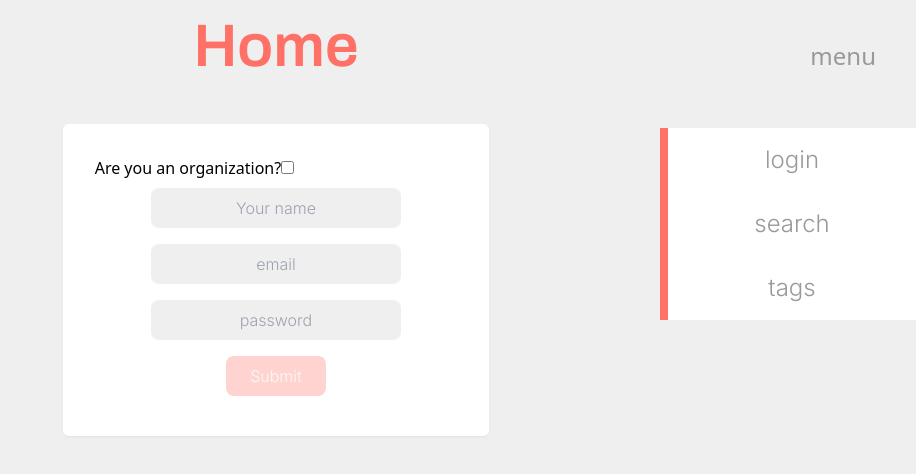
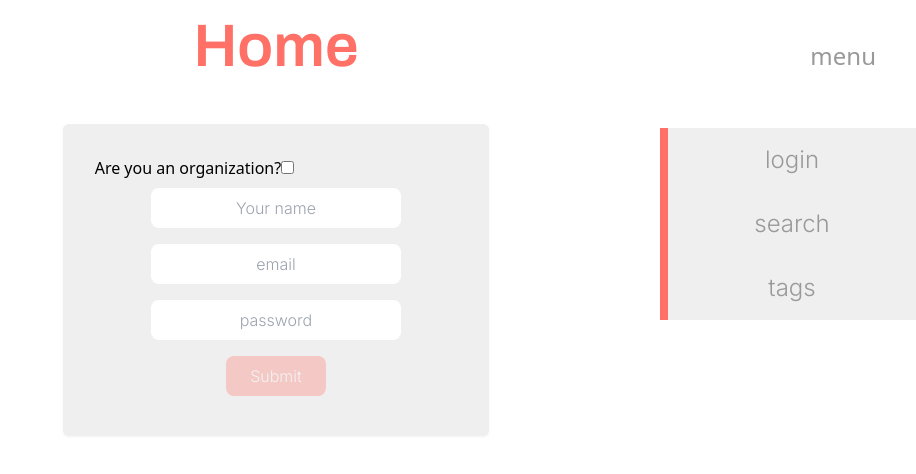
Before and after one commit to brian-wastle/Fund-Flare, a React (Vite) app in the folder client/: page /signup in a window 1280 px wide. Both pictures are taken after a click on the button "menu". Shown: the top 474 px of the page, without its empty margins (364-1280 px from the left). Built offline with nearby package versions, Linux system fonts and the light colour scheme; no server answers.

Commit message:
fail to login create account notification

```diff
--- a/client/src/components/LoginForm.jsx
+++ b/client/src/components/LoginForm.jsx
@@ -2,13 +2,14 @@ import { useState } from 'react';
 import { Link } from 'react-router-dom';
 import Auth from '../utils/auth';
 import { useMutation } from '@apollo/client';
+import { motion, AnimatePresence } from "framer-motion"
 import { LOGIN_USER } from '../utils/mutations';
 
 
 const LoginForm = () => {
   const [userFormData, setUserFormData] = useState({ email: '', password: '' });
+  const [failedLoginOpen, setfailedLoginOpen] = useState(false);
   const [validated] = useState(false);
-  const [showAlert, setShowAlert] = useState(false);
   const [login, { error }] = useMutation(LOGIN_USER);
 
   const handleInputChange = (event) => {
@@ -27,7 +28,12 @@ const LoginForm = () => {
       Auth.login(token);
     } catch (err) {
       console.error(err);
-      setShowAlert(true);
+
+      setfailedLoginOpen(true)
+
+      setInterval(() => {
+        setfailedLoginOpen(false)
+      }, 4000);
     }
 
     setUserFormData({
@@ -77,6 +83,17 @@ const LoginForm = () => {
           className='text-lg text-gray-400 text-center pt-2'
         >Don't have an account?</h1></Link>
 
+        <AnimatePresence>
+          {failedLoginOpen && (
+            <motion.div
+              initial={{ opacity: 0 }}
+              animate={{ opacity: 1, transition: { ease: "easeOut", duration: 0.4 } }}
+              exit={{ opacity: 0, transition: { ease: "easeIn", duration: 0.4 } }}>
+              <h1 className='text-center text-text-light p-2 my-2 bg-red-400 rounded-xl opacity-75'>incorrect login</h1>
+            </motion.div>
+          )}
+        </AnimatePresence>
+
       </div>
     </>
   );
--- a/client/src/components/Navbar.jsx
+++ b/client/src/components/Navbar.jsx
@@ -24,8 +24,8 @@ const AppNavbar = () => {
         {menuOpen && (
           <motion.div
             initial={{ opacity: 0, x: 300 }}
-            animate={{ opacity: 1, x: 0, transition: { ease: "easeOut", duration: 0.2 } }}
-            exit={{ opacity: 0, x: 300, transition: { ease: "easeIn", duration: 0.2 } }}
+            animate={{ opacity: 1, x: 0, transition: { ease: "easeOut", duration: 0.3 } }}
+            exit={{ opacity: 0, x: 300, transition: { ease: "easeIn", duration: 0.3 } }}
             className='absolute top-0 right-0 w-full h-full'>
             <div onClick={() => setMenuOpen(false)}
               className='absolute top-0 w-full h-full z-20' />
@@ -36,16 +36,16 @@ const AppNavbar = () => {
                 <>
                   <Link to={`/profile/${Auth.getProfile().data._id}`}><button
                     className='font-secondary text-2xl text-text-dark w-full p-4 bg-light-2 border-l-8 border-primary hover:border-secondary transition-all duration-300'
-                  >profile</button></Link>
+                    onClick={() => setMenuOpen(false)}>profile</button></Link>
 
-                  {userData.isAdmin &&(
+                  {userData.isAdmin && (
                     <Link to={`/organization`}><button
                       className='font-secondary text-2xl text-text-dark w-full p-4 bg-light-2 border-l-8 border-primary hover:border-secondary transition-all duration-300'
-                    >organization</button></Link>
+                      onClick={() => setMenuOpen(false)}>organization</button></Link>
                   )}
 
                   <button className='font-secondary text-2xl text-text-dark w-full p-4 bg-light-2 border-l-8 border-primary hover:border-secondary transition-all duration-300'
-                    onClick={() => Auth.logout()}>logout</button>
+                    onClick={() => { Auth.logout(), setMenuOpen(false) }}>logout</button>
                 </>
               ) : (
                 <button className='font-secondary text-2xl text-text-dark w-full p-4 bg-light-2 border-l-8 border-primary hover:border-secondary transition-all duration-300'
@@ -54,11 +54,11 @@ const AppNavbar = () => {
 
               <Link to="/search"><button
                 className='font-secondary text-2xl text-text-dark w-full p-4 bg-light-2 border-l-8 border-primary hover:border-secondary transition-all duration-300'
-              >search</button></Link>
+                onClick={() => setMenuOpen(false)}>search</button></Link>
 
               <Link to="/tags"><button
                 className='font-secondary text-2xl text-text-dark w-full p-4 bg-light-2 border-l-8 border-primary hover:border-secondary transition-all duration-300'
-              >tags</button></Link>
+                onClick={() => setMenuOpen(false)}>tags</button></Link>
 
             </div>
           </motion.div>
--- a/client/src/pages/SignupPage.jsx
+++ b/client/src/pages/SignupPage.jsx
@@ -6,10 +6,8 @@ import { ADD_USER } from '../utils/mutations';
 
 
 const SignupForm = () => {
-  // set initial form state
   const [userFormData, setUserFormData] = useState({ username: '', email: '', password: '' });
-  // set state for alert
-  const [showAlert, setShowAlert] = useState(false);
+  const [failedSignupOpen, setfailedSignupOpen] = useState(false);
   const [addUser, { error, data }] = useMutation(ADD_USER);
 
   const [isOrg, setIsOrg] = useState(false);
@@ -41,7 +39,12 @@ const SignupForm = () => {
 
     } catch (err) {
       console.error(err);
-      setShowAlert(true);
+
+      setfailedSignupOpen(true)
+
+      setInterval(() => {
+        setfailedSignupOpen(false)
+      }, 4000);
     }
 
     setUserFormData({
@@ -123,6 +126,17 @@ const SignupForm = () => {
 
           </form>
 
+          <AnimatePresence>
+            {failedSignupOpen && (
+              <motion.div
+                initial={{ opacity: 0 }}
+                animate={{ opacity: 1, transition: { ease: "easeOut", duration: 0.4 } }}
+                exit={{ opacity: 0, transition: { ease: "easeIn", duration: 0.4 } }}>
+                <h1 className='text-center text-text-light p-2 my-2 bg-red-400 rounded-xl opacity-75'>failure to create account</h1>
+              </motion.div>
+            )}
+          </AnimatePresence>
+
         </div>
 
       </motion.div>
--- a/client/tailwind.config.js
+++ b/client/tailwind.config.js
@@ -9,8 +9,8 @@ export default {
       colors: {
         'primary': '#FF7067',
         'secondary': '#E5554C',
-        'light-1': '#EFEFEF',
-        'light-2': '#ffffff',
+        'light-1': '#ffffff',
+        'light-2': '#EFEFEF',
         'text-light': '#f1f1f1',
         'text-dark': '#999999',
       },
```
